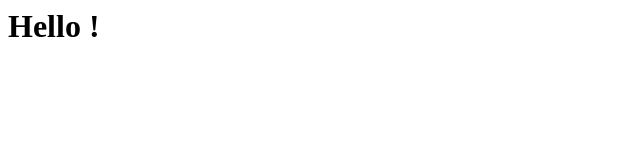
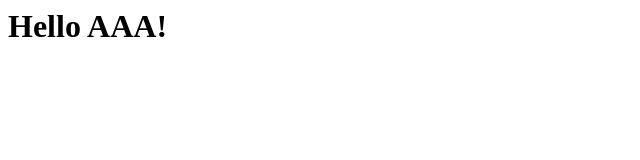
Before and after one commit to PierrePellegrin/DuelsSorciers, a plain HTML site: page index.html in a window 1280 px wide. Shown: the whole page, without its empty margins (0-640 px from the left). Drawn offline with Linux system fonts and the light colour scheme.

Commit message:
1er commit

```diff
--- a/index.html
+++ b/index.html
@@ -1 +1 @@
-<h1>Hello !</h1>
+<h1>Hello AAA!</h1>
```
Also changed, not shown: 1 other file.
